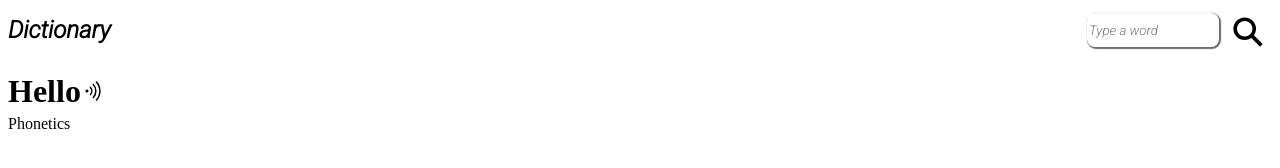
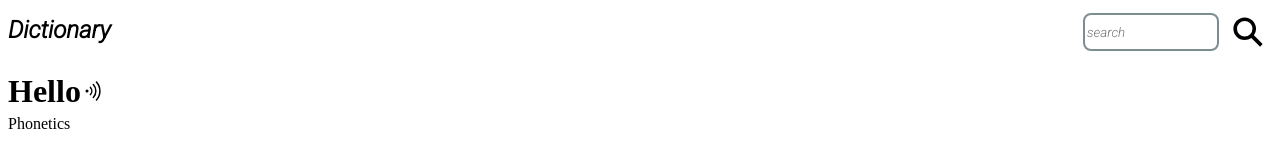
Before and after one commit to diazlisbeh/Dictionary-app, a plain HTML site: page index.html in a window 1280 px wide. Drawn offline with nearby package versions, Linux system fonts and the light colour scheme; no server answers.

Commit message:
style search buttom

```diff
--- a/index.html
+++ b/index.html
@@ -18,7 +18,7 @@
   <nav class="nav">
     <h3 class="nav-title">Dictionary</h3>
       <label for="input-text"></label>
-    <input placeholder="Type a word" type="text" id="input-text" class="nav-input">
+    <input placeholder="search" type="text" id="input-text" class="nav-input">
     <button id="search-button" type="search" class="nav-button"><img src="./src/icons/search-sharp.svg"></button>
   </nav>
   </header>
--- a/src/css/styles.css
+++ b/src/css/styles.css
@@ -41,9 +41,10 @@ nav{
   margin-top: 5px;
   margin-right: 5px;
   /* border-radius: 2px; */
-  border: 0px solid;
+  border: 2px solid rgb(90, 162, 190);
   border-radius: 8px;
-  box-shadow: 1px 1px 1px 1px rgb(109, 109, 109);
+  border-color:#7D8E93;
+  /* box-shadow: 1px 1px 1px 1px rgb(109, 109, 109); */
 }
 
 
```
